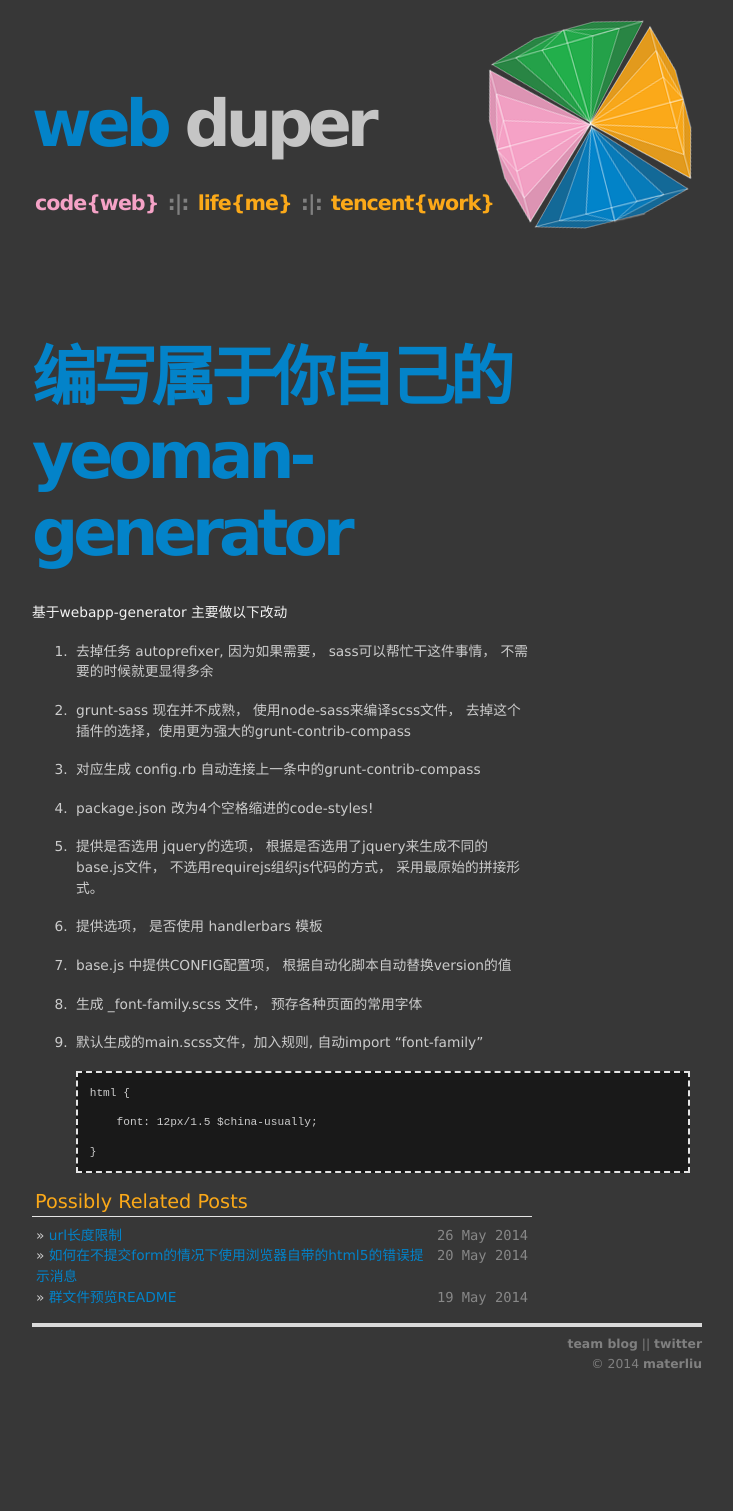
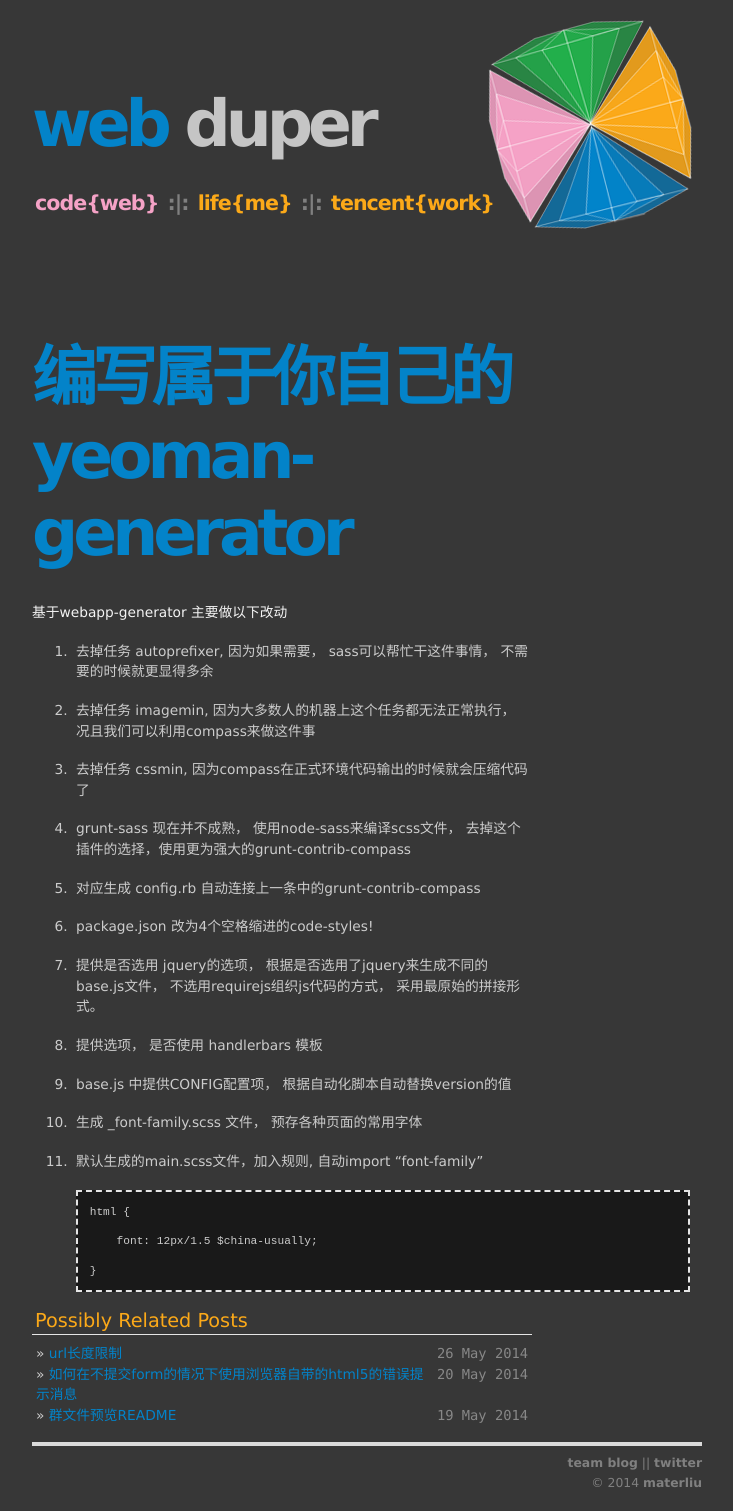
Before and after one commit to materliu/materliu.github.io, a Jekyll site: the page built from all/web/_posts/2014-05-15-yeoman-customization-generator.md, in a window 1280 px wide. Shown: the whole page, without its empty margins (273-1006 px from the left). Built offline with Jekyll 4.4.1, drawn with Linux system fonts in a browser that asks for light colours; Markdown is read by kramdown in place of the engine named in the settings; before the commit the page ends 1393 px from its top, so only the background shows below that.

Commit message:
remove cssmin & imagemin !

```diff
--- a/all/web/_posts/2014-05-15-yeoman-customization-generator.md
+++ b/all/web/_posts/2014-05-15-yeoman-customization-generator.md
@@ -8,6 +8,10 @@
 基于webapp-generator 主要做以下改动
 
 1. 去掉任务 autoprefixer, 因为如果需要， sass可以帮忙干这件事情， 不需要的时候就更显得多余
+
+1. 去掉任务 imagemin, 因为大多数人的机器上这个任务都无法正常执行，况且我们可以利用compass来做这件事
+
+1. 去掉任务 cssmin, 因为compass在正式环境代码输出的时候就会压缩代码了
 
 2. grunt-sass 现在并不成熟， 使用node-sass来编译scss文件， 去掉这个插件的选择，使用更为强大的grunt-contrib-compass
 
```
